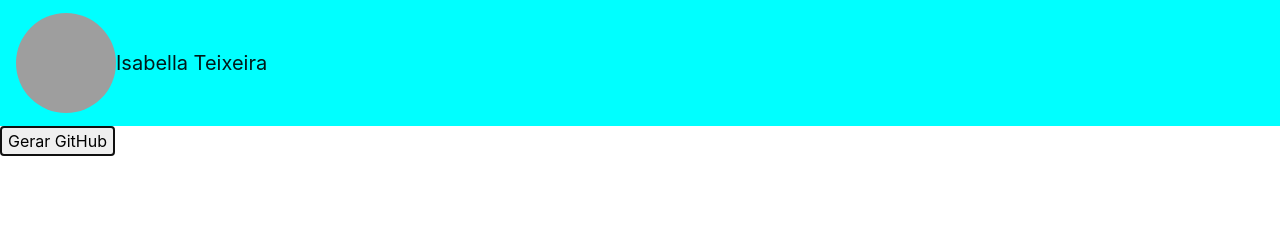
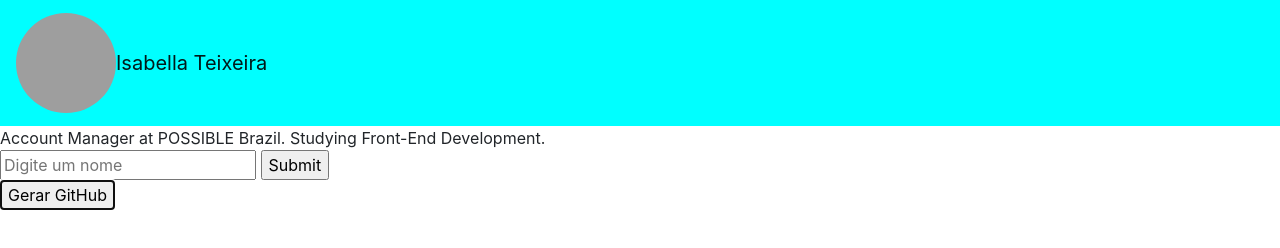
Before and after one commit to isabellateix/project-JS-07, a plain HTML site: page index.html in a window 1280 px wide. Both pictures are taken after a click on the button "Gerar GitHub". Drawn offline with nearby package versions, Linux system fonts and the light colour scheme; grey boxes are pictures that could not be loaded.

Commit message:
trying more things in js

```diff
--- a/index.html
+++ b/index.html
@@ -20,7 +20,9 @@
       </nav>
     </header>
     <section>
-      <div id="repo" ></div>
+      <div id="bio" ></div>
+      <input type="text" id="nome" placeholder="Digite um nome">
+      <input type="submit" id="input-button">
      <!--  carregar numero de repositorios  -->
      <!-- carregar bio -->
       <!--  carregar contatos -->
--- a/js/fakeDb.js
+++ b/js/fakeDb.js
@@ -1,6 +1,6 @@
-var dados = {
+const dados = {
   "login": "isabellateix",
-  "id": 51347086,
+  "id": "51347086",
   "node_id": "MDQ6VXNlcjUxMzQ3MDg2",
   "avatar_url": "https://avatars3.githubusercontent.com/u/51347086?v=4",
   "gravatar_id": "",
--- a/js/main.js
+++ b/js/main.js
@@ -1,8 +1,11 @@
 $(document).ready(function(){
 
-	var botao = $('button');
-	var navbar = $('.navbar-brand');
-	var corNav = $ ('nav')
+	const botao = $('button');
+	let navbar = $('.navbar-brand');
+	let corNav = $('nav');
+	let bio = $('#bio');
+	let inputNome = $('#nome');
+	let inputBotao = $('#input-button');
 
 	botao.click(function(){
 		navbar.html(`
@@ -11,7 +14,14 @@ $(document).ready(function(){
 		`);
 		navbar.addClass('d-flex align-items-center');
 		corNav.toggleClass('trocar-cor bg-warning');
+
+		bio.html(`${dados.bio}`);
 	});
 
-
+	inputBotao.click(function(){
+		let nome = inputNome.val();
+		navbar.html(`
+		<img src="${dados.avatar_url}" class="avatar d-inline-block align-top"
+		`);
+	});
 });
```
